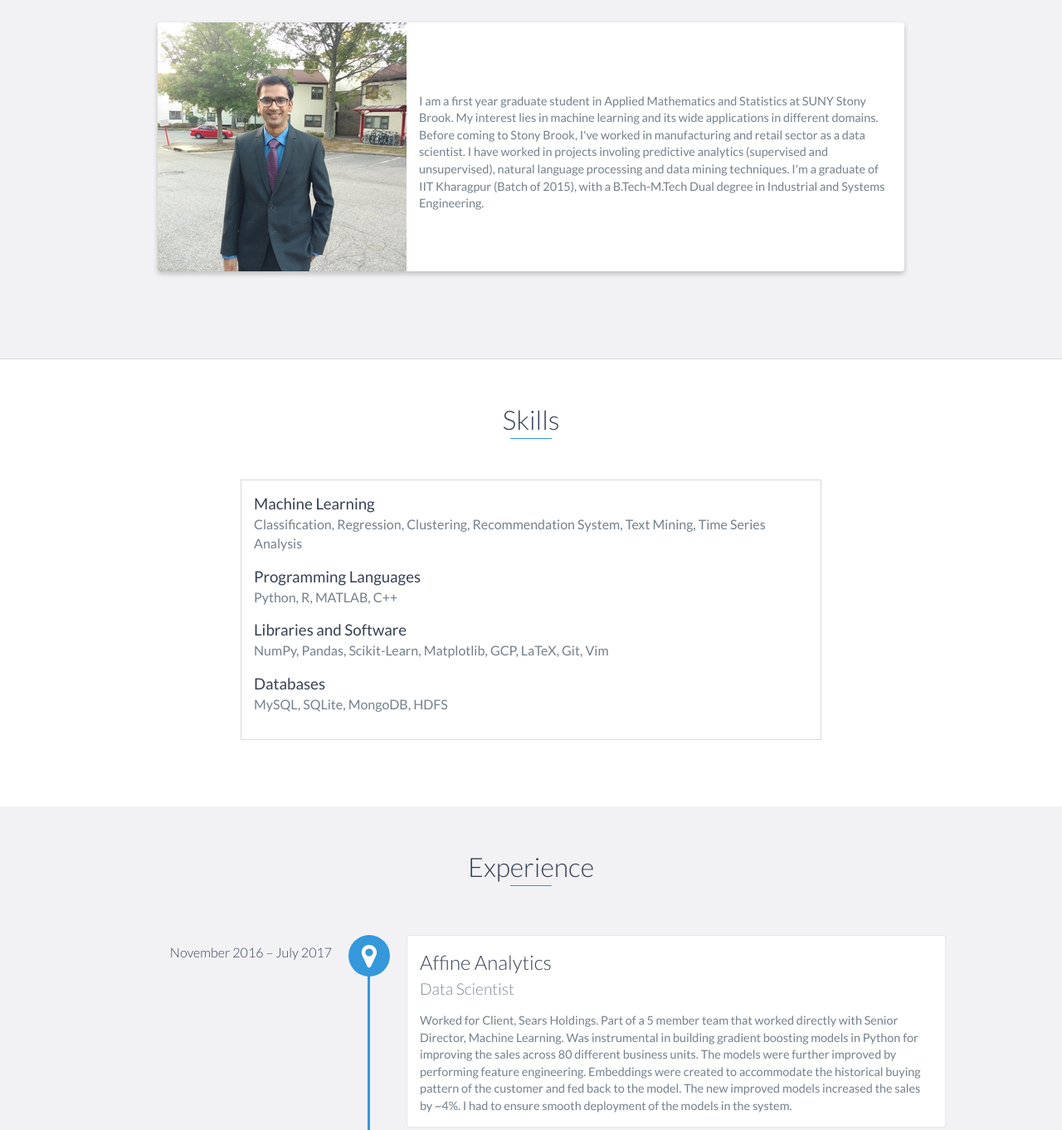
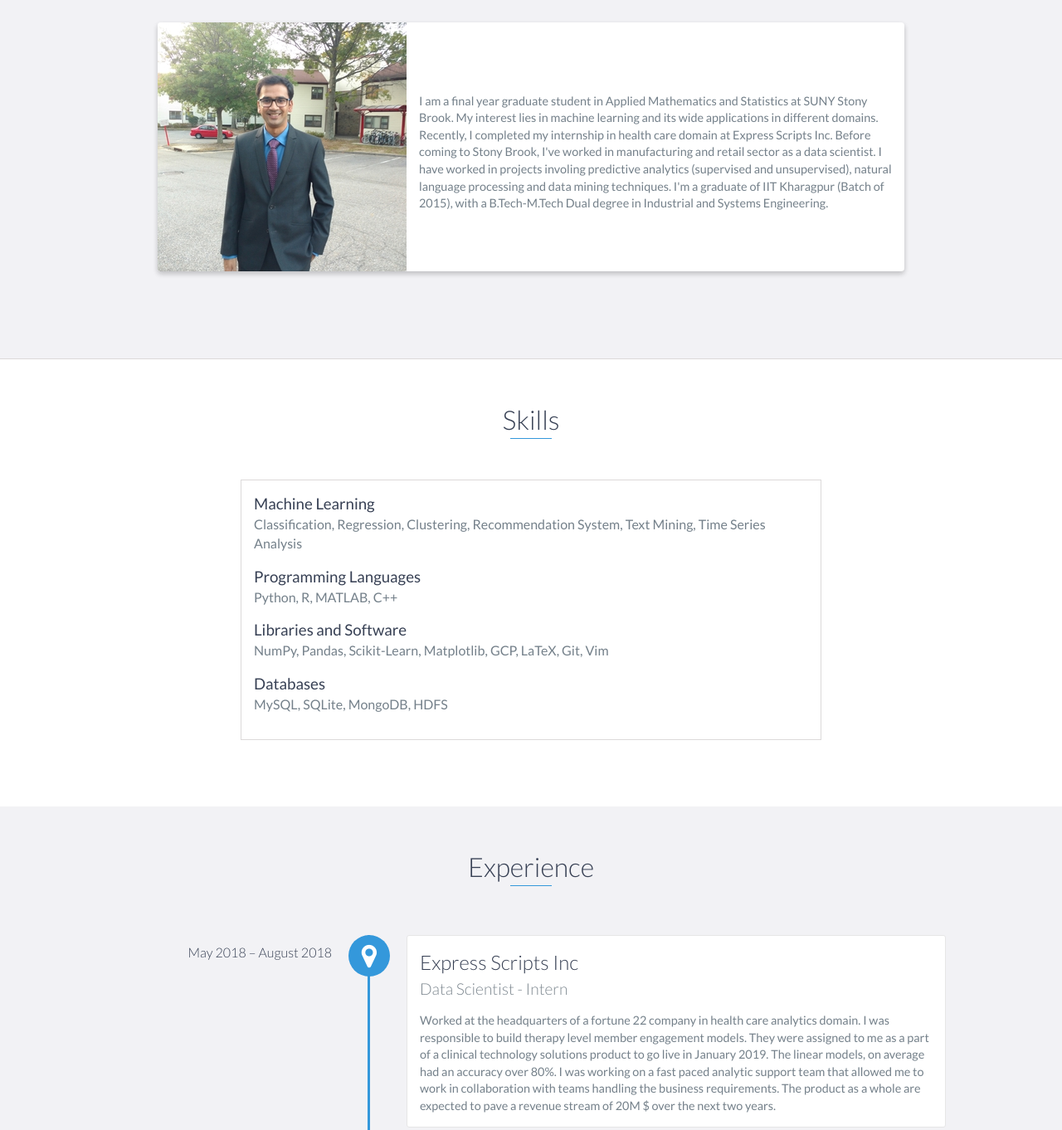
Before and after one commit to charu-lata/charu-lata.github.io, a website: page index.html in a window 1280 px wide. Shown: the part 924-2286 px from the top of the page at 83% size. Drawn offline with nearby package versions, Linux system fonts and the light colour scheme.

Commit message:
added ESI

```diff
--- a/index.html
+++ b/index.html
@@ -81,11 +81,11 @@
                     <div class="project-info">
                         <h3></h3>
 						<p>
-                        I am a first year graduate student in Applied Mathematics and Statistics at SUNY Stony Brook. My interest lies in machine
-						learning and its wide applications in different domains. Before coming to Stony Brook, I've worked in manufacturing and
-						retail sector as a data scientist. I have worked in projects involing predictive analytics (supervised and unsupervised),
-						natural language processing and data mining techniques.	I'm a graduate of IIT Kharagpur (Batch of 2015), with a B.Tech-M.Tech
-						Dual degree in Industrial and Systems Engineering.
+                        I am a final year graduate student in Applied Mathematics and Statistics at SUNY Stony Brook. My interest lies in machine
+						learning and its wide applications in different domains. Recently, I completed my internship in health care domain at Express
+                        Scripts Inc. Before coming to Stony Brook, I've worked in manufacturing and retail sector as a data scientist. I have worked
+                        in projects involing predictive analytics (supervised and unsupervised), natural language processing and data mining techniques.
+                        I'm a graduate of IIT Kharagpur (Batch of 2015), with a B.Tech-M.Tech Dual degree in Industrial and Systems Engineering.
 						</p>
 
                     </div>
@@ -127,6 +127,17 @@
     <div id="experience" class="background-alt">
         <h2 class="heading">Experience</h2>
         <div id="experience-timeline">
+            <div data-date="May 2018 – August 2018">
+                <h3>Express Scripts Inc</h3>
+                <h4>Data Scientist - Intern</h4>
+                <p>
+                    Worked at the headquarters of a fortune 22 company in health care analytics domain. I was responsible to build therapy
+                    level member engagement models. They were assigned to me as a part of a clinical technology solutions product to go
+                    live in January 2019. The linear models, on average had an accuracy over 80%. I was working on a fast paced analytic
+                    support team that allowed me to work in collaboration with teams handling the business requirements. The product as a
+                    whole are expected to pave a revenue stream of 20M $ over the next two years.
+                </p>
+            </div>
             <div data-date="November 2016 – July 2017">
                 <h3>Affine Analytics</h3>
                 <h4>Data Scientist</h4>
```
